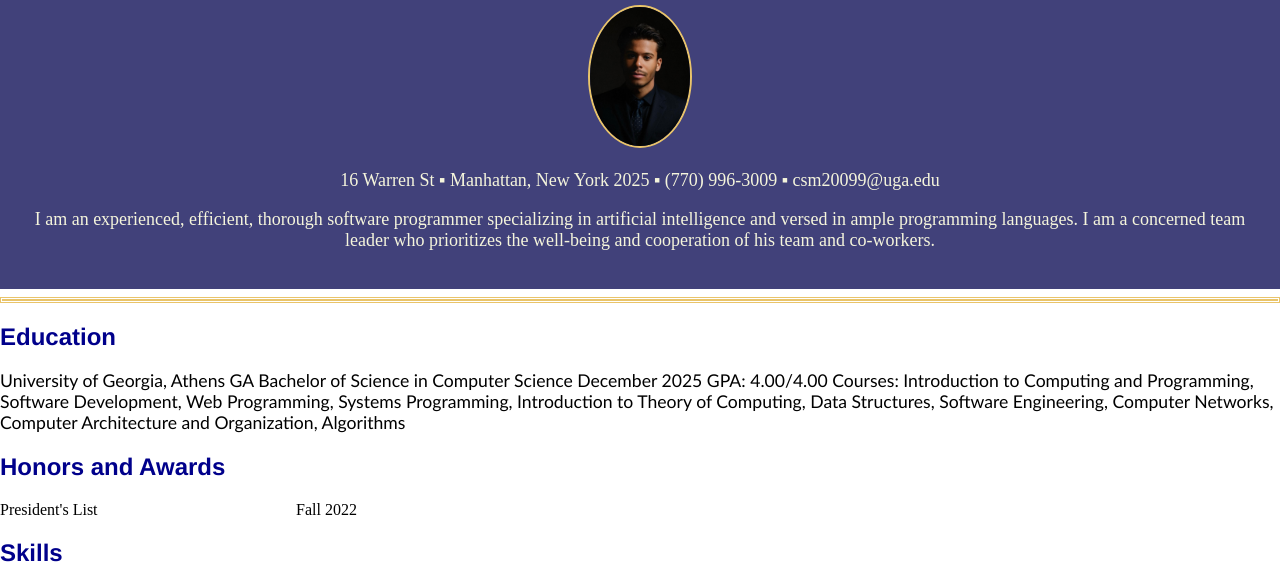
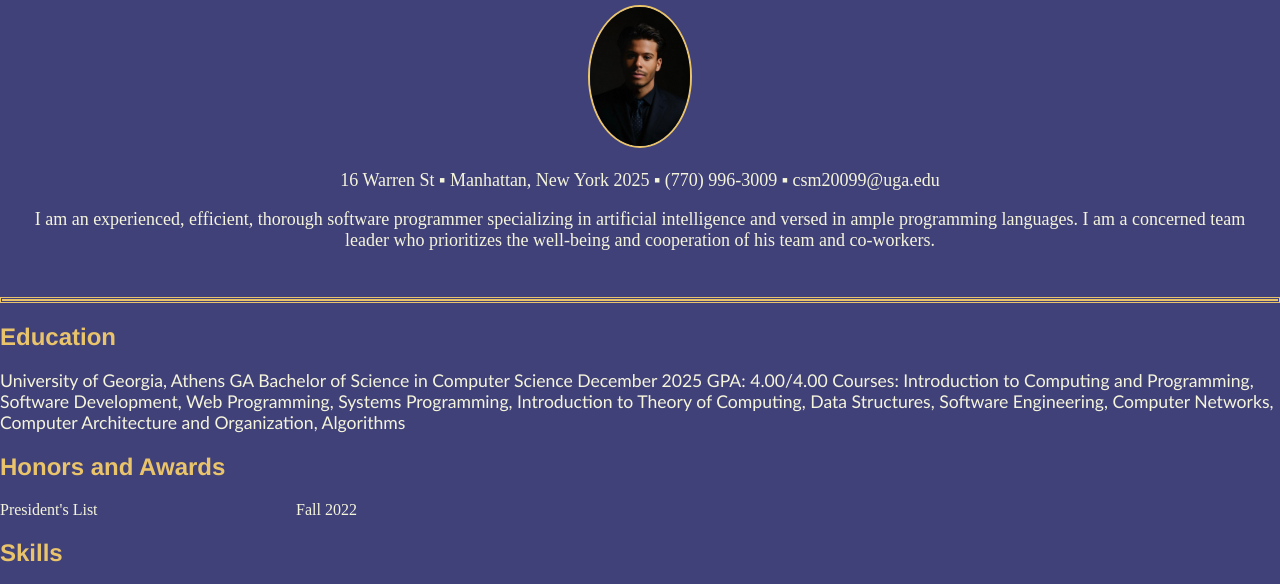
Before and after one commit to Callummobley/CallumMobley.github.io, a plain HTML site: page index.html in a window 1280 px wide. Shown: the part 165-749 px from the top of the page. Drawn offline with Linux system fonts and the light colour scheme.

Commit message:
Update style_template.css

```diff
--- a/css/style_template.css
+++ b/css/style_template.css
@@ -1,6 +1,7 @@
 /* General Styles */
 body {
-    margin: 0
+    margin: 0;
+    background: rgb(65, 65, 122);
 }
 
 /* Nav Styles */
@@ -66,14 +67,14 @@ section {}
 /* Section Headings */
 section h2 {
     font-family: 'Franklin Gothic Medium', 'Arial Narrow', Arial, sans-serif;
-    color:darkblue
+    color: #e9c46a;
+    background: rgb(65, 65, 122);
 }
 
 .education {
     font-family: 'Trebuchet MS', 'Lucida Sans Unicode', 'Lucida Grande', 'Lucida Sans', Arial, sans-serif;
     font-size: 1.1em;
-    color: black;
-
+    color: beige;
 }
 
 /* Paragraph Styles */
@@ -93,6 +94,7 @@ section a:hover {
 /* List Styles */
 ul {
     list-style-type: square;
+    color: beige;
 }
 
 dl {
@@ -101,9 +103,13 @@ dl {
     gap: 6px;
 }
 
-dl dt{}
+dl dt{
+    color: beige;
+}
 
-dl dd{}
+dl dd{
+    color: beige;
+}
 
 /* Project Section */
 .three-col {
```
